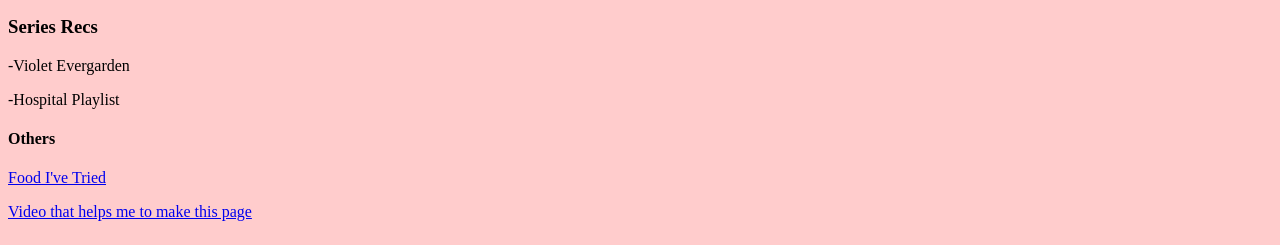
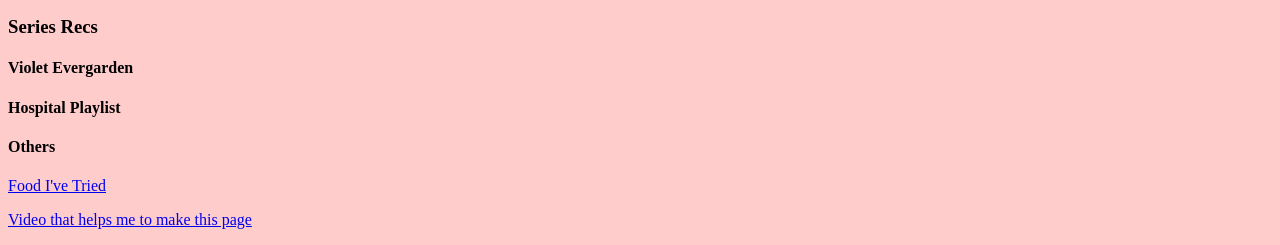
Before and after one commit to ZAmiera/Amieraslilcorner, a plain HTML site: page index.html in a window 1280 px wide. Shown: the part 1123-1368 px from the top of the page. Drawn offline with Linux system fonts and the light colour scheme.

Commit message:
make title

```diff
--- a/index.html
+++ b/index.html
@@ -35,8 +35,8 @@
         </section>
         <section>
           <h3>Series Recs</h3>
-          <p>-Violet Evergarden</p>
-          <p>-Hospital Playlist</p>
+          <h4>Violet Evergarden</h4>
+          <h4>Hospital Playlist</h4>
         </section>
         <section>
           <h4>Others</h4>
```
